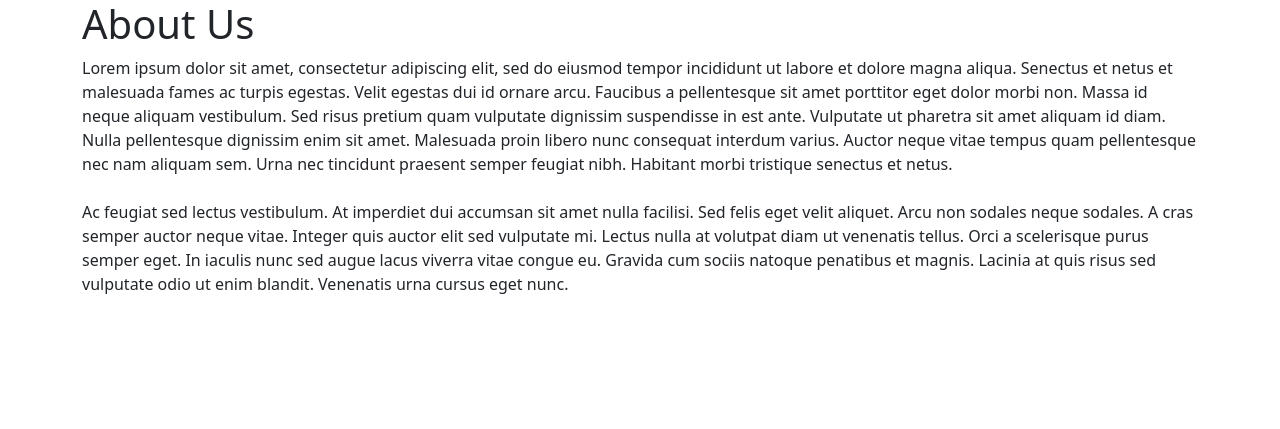
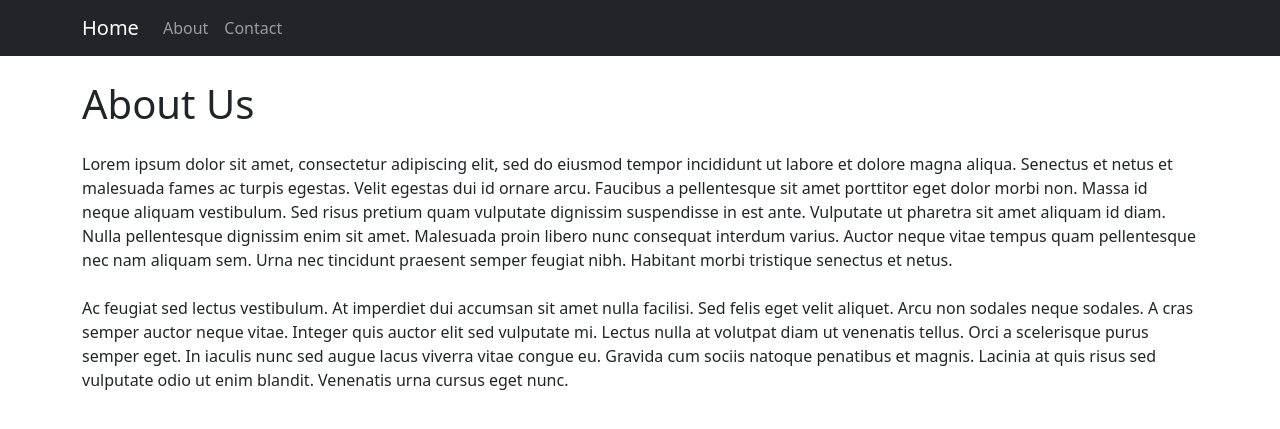
Before and after one commit to Konstantinos-Z/job_application_web_app, a Django app: page /about/ in a window 1280 px wide. Shown: the top 429 px of the page. Run offline with Django 4.2, Linux system fonts and the light colour scheme.

Commit message:
Add navigation bar and Contact page

```diff
--- a/job_application/templates/about.html
+++ b/job_application/templates/about.html
@@ -1,7 +1,7 @@
 {% extends 'base.html' %}
 {% block content %}
 
-<h1 class="mt=4 mb=4">About Us</h1>
+<h1 class="mt-4 mb-4">About Us</h1>
 <p> Lorem ipsum dolor sit amet, consectetur adipiscing elit, sed do eiusmod tempor incididunt ut labore et dolore magna
     aliqua. Senectus et netus et malesuada fames ac turpis egestas. Velit egestas dui id ornare arcu. Faucibus
     a pellentesque sit amet porttitor eget dolor morbi non. Massa id neque aliquam vestibulum. Sed risus pretium
--- a/job_application/templates/base.html
+++ b/job_application/templates/base.html
@@ -6,6 +6,24 @@
         <link rel="stylesheet" href="https://cdn.jsdelivr.net/npm/bootstrap@5.1.3/dist/css/bootstrap.min.css">
     </head>
     <body>
+        <nav class="navbar navbar-expand-lg navbar-dark bg-dark">
+          <div class="container">
+            <a class="navbar-brand" href="{% url 'index' %}">Home</a>
+            <button class="navbar-toggler" type="button" data-bs-toggle="collapse" data-bs-target="#navbarNav" aria-controls="navbarNav" aria-expanded="false" aria-label="Toggle navigation">
+              <span class="navbar-toggler-icon"></span>
+            </button>
+            <div class="collapse navbar-collapse" id="navbarNav">
+              <ul class="navbar-nav">
+                <li class="nav-item {% if request.path == '/about/' %}active{% endif %}">
+                  <a class="nav-link" href="{% url 'about' %}">About</a>
+                </li>
+                <li class="nav-item {% if request.path == '/contact/' %}active{% endif %}">
+                  <a class="nav-link" href="{% url 'contact' %}">Contact</a>
+                </li>
+              </ul>
+            </div>
+          </div>
+        </nav>
         <div class="container">
             {% block content %}
             {% endblock %}
--- /dev/null
+++ b/job_application/templates/contact.html
@@ -0,0 +1,6 @@
+{% extends 'base.html' %}
+{% block content %}
+
+<h1 class="mt-4 mb-4">Contact Us</h1>
+
+{% endblock %}
--- a/job_application/urls.py
+++ b/job_application/urls.py
@@ -3,5 +3,6 @@ from . import views
 
 urlpatterns = [
     path('', views.index, name="index"),
-    path('about/', views.about, name="about")
+    path('about/', views.about, name="about"),
+    path('contact/', views.contact, name="contact")
 ]
--- a/job_application/views.py
+++ b/job_application/views.py
@@ -35,3 +35,7 @@ def index(request):
 
 def about(request):
     return render(request, 'about.html')
+
+
+def contact(request):
+    return render(request, 'contact.html')
```
